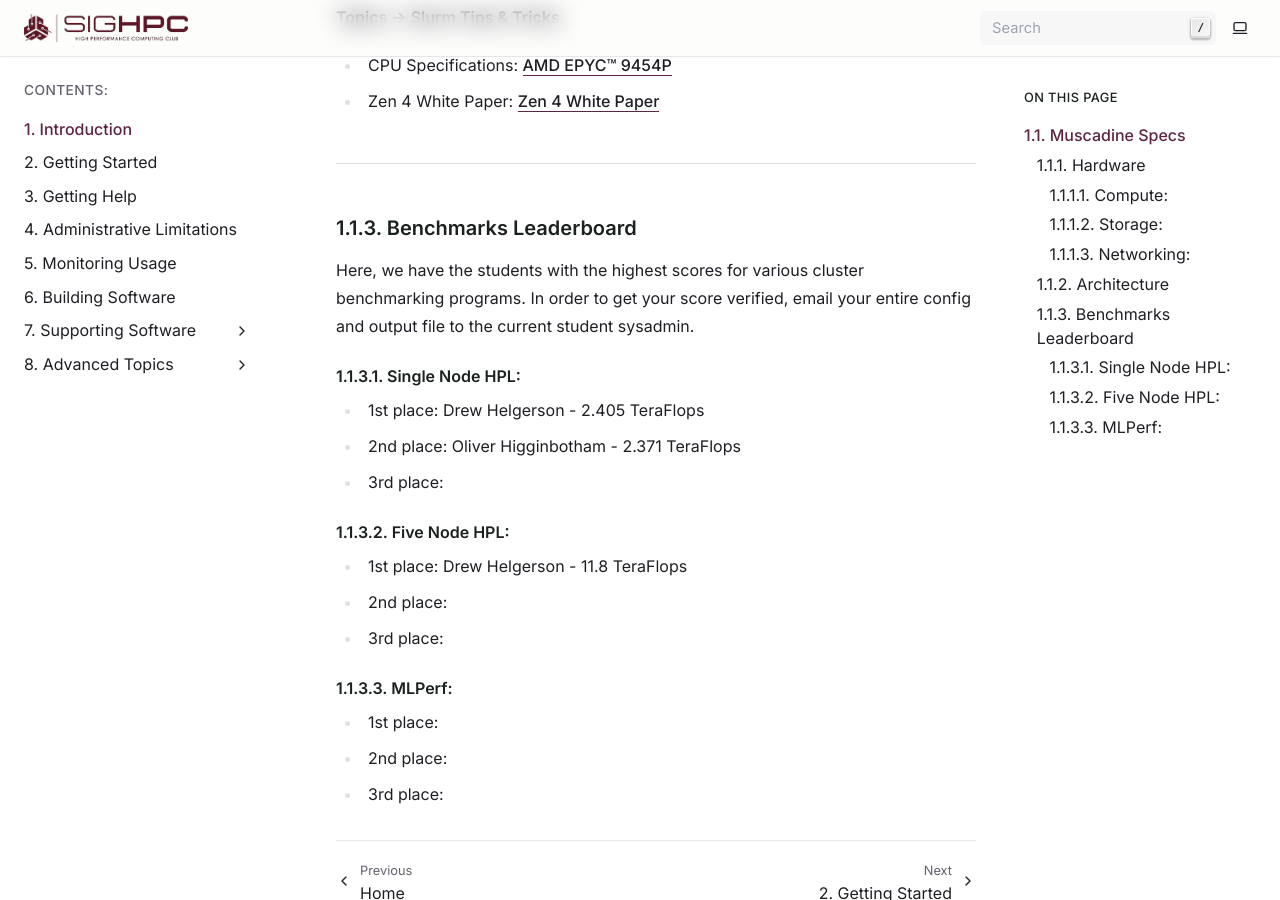
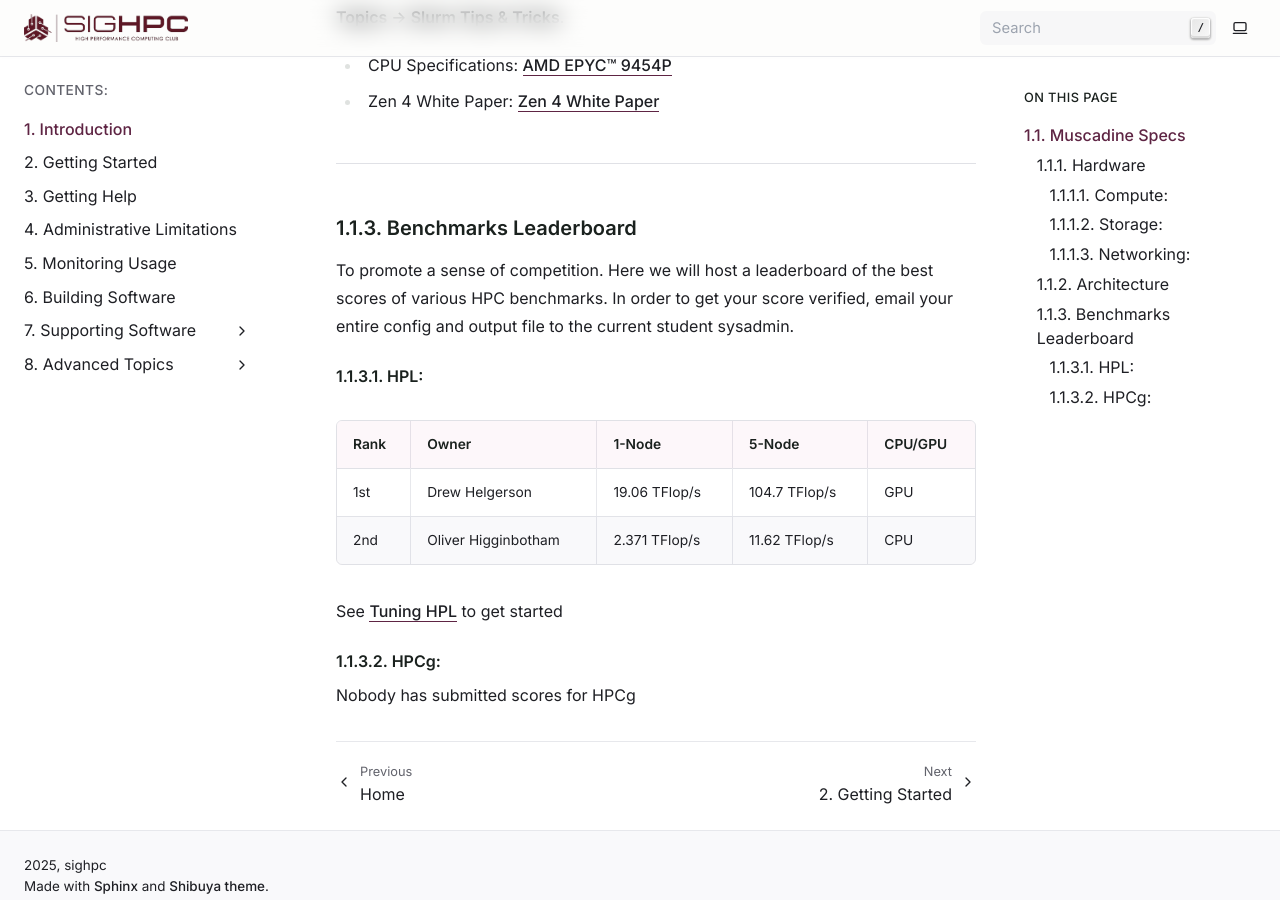
Before and after one commit to msstate-sighpc/muscadine-docs, a Sphinx documentation site: the page built from docs/introduction.md, in a window 1280 px wide and 900 px high, scrolled down 2267 px. Built offline with Sphinx 7.4.7, drawn with Linux system fonts in a browser that asks for light colours.

Commit message:
consolidate and update benchmark leaderboard section

```diff
--- a/docs/introduction.md
+++ b/docs/introduction.md
@@ -50,18 +50,17 @@ Specifically for Muscadine, there are 6 cores per CCX, 2 CCX per CCD, and 4 CCD
 ---
 
 ### Benchmarks Leaderboard
-Here, we have the students with the highest scores for various cluster benchmarking programs. In order to get your score verified, email your entire config and output file to the current student sysadmin.
-#### Single Node HPL:
-- 1st place: Drew Helgerson - 2.405 TeraFlops
-- 2nd place: Oliver Higginbotham - 2.371 TeraFlops
-- 3rd place:
+To promote a sense of competition. Here we will host a leaderboard of the best scores of various HPC benchmarks. In order to get your score verified, email your entire config and output file to the current student sysadmin.
 
-#### Five Node HPL:
-- 1st place: Drew Helgerson - 11.8 TeraFlops
-- 2nd place:
-- 3rd place:
+#### HPL:
 
-#### MLPerf:
-- 1st place:
-- 2nd place:
-- 3rd place:
+| Rank | Owner               | 1-Node        | 5-Node        | CPU/GPU |
+| ---- | ------------------- | ------------- | ------------- | ------- |
+| 1st  | Drew Helgerson      | 19.06 TFlop/s | 104.7 TFlop/s | GPU     |
+| 2nd  | Oliver Higginbotham | 2.371 TFlop/s | 11.62 TFlop/s | CPU     |
+%%| 1st  | Drew Helgerson      | 2.392 TFlop/s | 11.81 TFlop/s | CPU     |%%
+
+See [Tuning HPL](/adv/hpl.md) to get started
+
+#### HPCg:
+Nobody has submitted scores for HPCg
```
